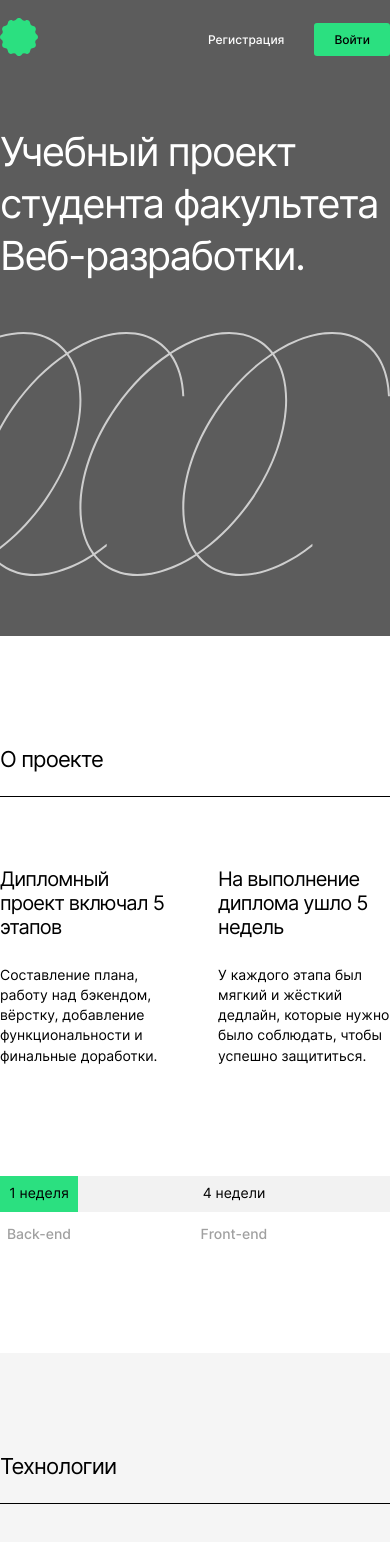
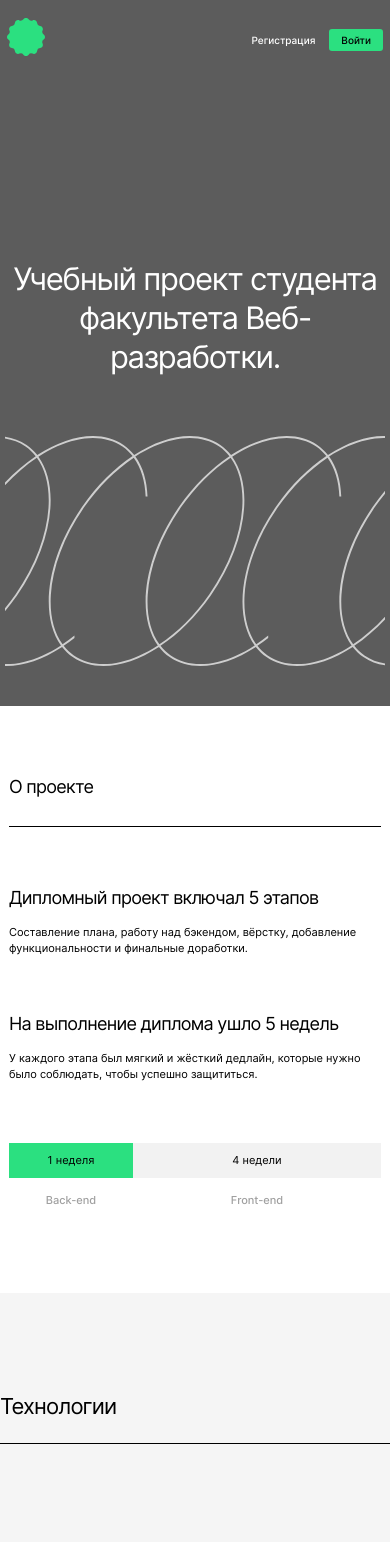
Before and after one commit to ValerieOschatz/movies-explorer-frontend, a React (Create React App) app: page / in a window 390 px wide. Shown: the top 1542 px of the page. Built offline with nearby package versions, Linux system fonts and the light colour scheme.

Commit message:
promo, techs - adaptive

```diff
--- a/src/components/AboutMe/AboutMe.css
+++ b/src/components/AboutMe/AboutMe.css
@@ -63,6 +63,11 @@
   color: inherit;
   margin: 0;
   margin-top: auto;
+  transition: opacity .3s ease-out;
+}
+
+.about-me__link:hover {
+  opacity: .5;
 }
 
 .about-me__photo {
--- a/src/components/AboutProject/AboutProject.css
+++ b/src/components/AboutProject/AboutProject.css
@@ -22,6 +22,7 @@
   list-style-type: none;
   display: flex;
   gap: 50px;
+  margin: 0;
   margin-top: 70px;
   padding: 0;
 }
@@ -69,3 +70,73 @@
   font-weight: 500;
   color: #A0A0A0;
 }
+
+@media screen and (max-width: 1279px) {
+  .about-project__container {
+    width: calc(100% - 50px);
+  }
+}
+
+@media screen and (max-width: 900px) {
+  .about-project {
+    padding: 90px 0;
+  }
+
+  .about-project__list {
+    gap: 30px;
+  }
+
+  .about-project__text {
+    font-size: 12px;
+    line-height: 1.5;
+    margin-top: 22px;
+  }
+
+  .about-project__table {
+    margin-top: 93px;
+  }
+}
+
+@media screen and (max-width: 524px) {
+  .about-project {
+    padding: 70px 0;
+  }
+
+  .about-project__container {
+    width: calc(100% - 18px);
+  }
+
+  .about-project__title {
+    font-size: 18px;
+    line-height: 1.22;
+    padding-bottom: 28px;
+  }
+
+  .about-project__list {
+    margin-top: 60px;
+    flex-direction: column;
+    gap: 56px;
+  }
+
+  .about-project__subtitle {
+    font-size: 18px;
+    line-height: 1.22;
+  }
+
+  .about-project__text {
+    font-size: 11px;
+    line-height: 1.45;
+    margin-top: 16px;
+  }
+
+  .about-project__table {
+    grid-template-columns: 1fr 2fr;
+    grid-template-rows: 35px 45px;
+    margin-top: 60px;
+  }
+
+  .about-project__table-text {
+    font-size: 11px;
+    line-height: 1.18;
+  }
+}
--- a/src/components/Footer/Footer.css
+++ b/src/components/Footer/Footer.css
@@ -44,4 +44,9 @@
   margin: 0;
   text-decoration: none;
   color: inherit;
+  transition: opacity .3s ease-out;
 }
+
+.footer__link:hover {
+  opacity: .5;
+}
--- a/src/components/Header/Header.css
+++ b/src/components/Header/Header.css
@@ -15,4 +15,21 @@
 .header__logo {
   width: 38px;
   height: 38px;
+  transition: opacity .3s ease-out;
 }
+
+.header__logo:hover {
+  opacity: .5;
+}
+
+@media screen and (max-width: 1279px) {
+  .header__container {
+    width: calc(100% - 30px);
+  }
+}
+
+@media screen and (max-width: 524px) {
+  .header__container {
+    width: calc(100% - 14px);
+  }
+}
--- a/src/components/Header/Header.js
+++ b/src/components/Header/Header.js
@@ -6,7 +6,7 @@ function Header() {
   return (
     <header className="header">
       <div className="header__container">
-        <a className="header__link" href="##">
+        <a href="##">
           <img className="header__logo" src={logo} alt="Логотип" />
         </a>
         <Navigation />
--- a/src/components/Navigation/Navigation.css
+++ b/src/components/Navigation/Navigation.css
@@ -12,6 +12,11 @@
   font-weight: 500;
   font-size: 12px;
   line-height: 1.33;
+  transition: opacity .3s ease-out;
+}
+
+.navigation__link:hover {
+  opacity: .5;
 }
 
 .navigation__link_login {
@@ -20,3 +25,18 @@
   background-color: #2BE080;
   border-radius: 3px;
 }
+
+@media screen and (max-width: 767px) {
+  .navigation__list {
+    gap: 14px;
+  }
+
+  .navigation__link {
+    font-size: 10px;
+    line-height: 1.6;
+  }
+
+  .navigation__link_login {
+    padding: 5px 12px;
+  }
+}
--- a/src/components/Navigation/Navigation.js
+++ b/src/components/Navigation/Navigation.js
@@ -3,10 +3,12 @@ import './Navigation.css';
 function Navigation() {
   return (
     <nav className="navigation">
-      <ul className="navigation__list">
-        <li><a className="navigation__link" href="##">Регистрация</a></li>
-        <li><a className="navigation__link navigation__link_login" href="##">Войти</a></li>
-      </ul>
+      <nav>
+        <ul className="navigation__list">
+          <li><a className="navigation__link" href="##">Регистрация</a></li>
+          <li><a className="navigation__link navigation__link_login" href="##">Войти</a></li>
+        </ul>
+      </nav>
     </nav>
   );
 }
--- a/src/components/Portfolio/Portfolio.css
+++ b/src/components/Portfolio/Portfolio.css
@@ -26,10 +26,6 @@
 
 .portfolio__item {
   border-bottom: 1px solid #E8E8E8;
-  background-image: url(../../images/arrow.svg);
-  background-repeat: no-repeat;
-  background-size: 17px;
-  background-position: right center;
 }
 
 .portfolio__item:last-of-type {
@@ -47,4 +43,13 @@
   font-size: 30px;
   line-height: 1.67;
   letter-spacing: -0.04em;
+  background-image: url(../../images/arrow.svg);
+  background-repeat: no-repeat;
+  background-size: 17px;
+  background-position: right center;
+  transition: opacity .3s ease-out;
 }
+
+.portfolio__link:hover {
+  opacity: .5;
+}
--- a/src/components/Promo/Promo.css
+++ b/src/components/Promo/Promo.css
@@ -7,7 +7,7 @@
   width: 100%;
   margin: 0 auto;
   min-height: 560px;
-  padding: 50px 0 60px;
+  padding-top: 50px;
   box-sizing: border-box;
   background-image: url(../../images/landing-logo.svg);
   background-repeat: no-repeat;
@@ -24,3 +24,58 @@
   color: #fff;
   letter-spacing: -0.04em;
 }
+
+@media screen and (max-width: 1279px) {
+  .promo__container {
+    width: calc(100% - 44px);
+  }
+}
+
+@media screen and (max-width: 1023px) {
+  .promo__container {
+    padding-top: 200px;
+    min-height: 700px;
+    background-position: center bottom 70px;
+    background-size: 680px 230px;
+  }
+
+  .promo__title {
+    max-width: 100%;
+    text-align: center;
+  }
+}
+
+@media screen and (max-width: 900px) {
+  .promo__container {
+    padding-top: 300px;
+    min-height: 844px;
+  }
+}
+
+@media screen and (max-width: 767px) {
+  .promo__container {
+    background-position: center bottom 60px;
+  }
+}
+
+@media screen and (max-width: 600px) {
+  .promo__container {
+    padding-top: 220px;
+    min-height: 700px;
+    background-position: center bottom 50px;
+  }
+
+  .promo__title {
+    font-size: 31px;
+    line-height: 1.26;
+  }
+}
+
+@media screen and (max-width: 524px) {
+  .promo__container {
+    width: calc(100% - 10px);
+    padding-top: 183px;
+    min-height: 630px;
+    background-position: center bottom 40px;
+  }
+}
--- a/src/components/Techs/Techs.css
+++ b/src/components/Techs/Techs.css
@@ -59,6 +59,11 @@
   display: flex;
   justify-content: center;
   align-items: center;
+  transition: box-shadow .3s ease-out;
+}
+
+.techs__item:hover {
+  box-shadow: 5px 5px 5px #ccc;
 }
 
 .techs__tag {
```
